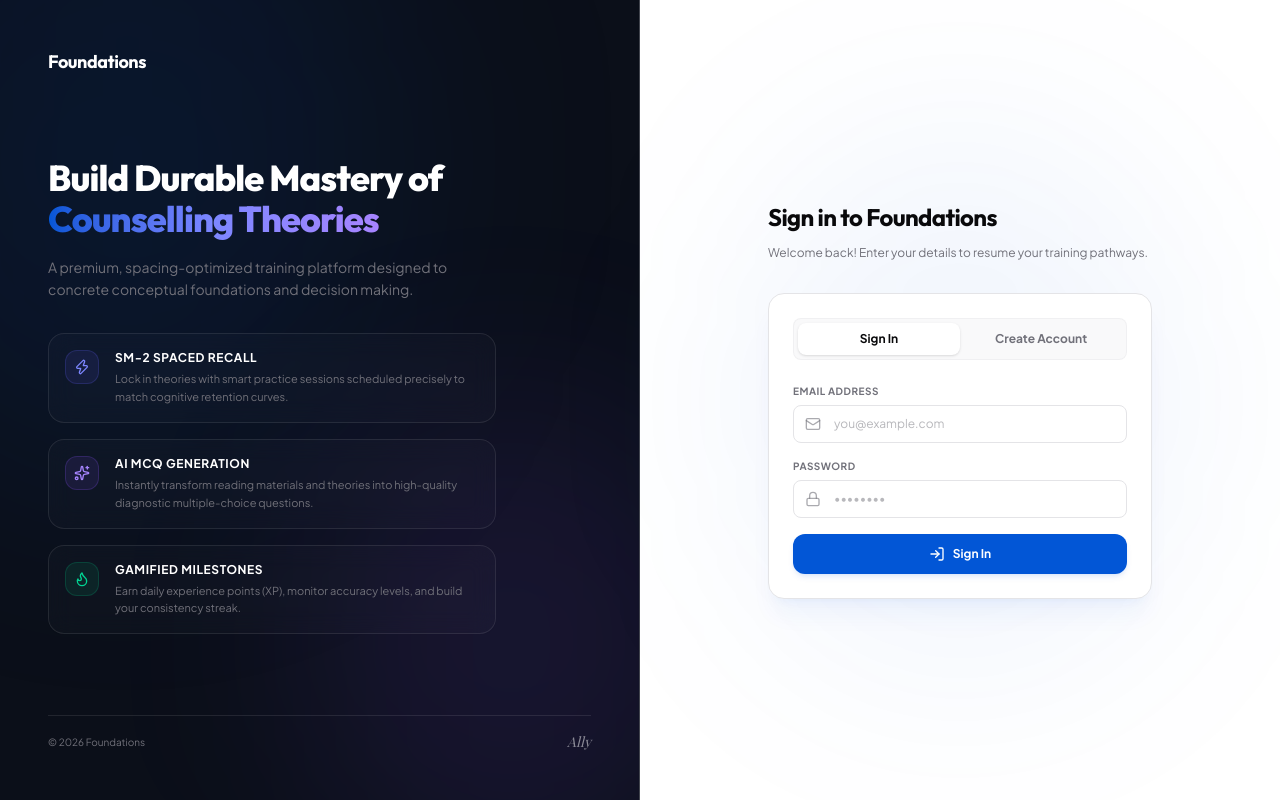
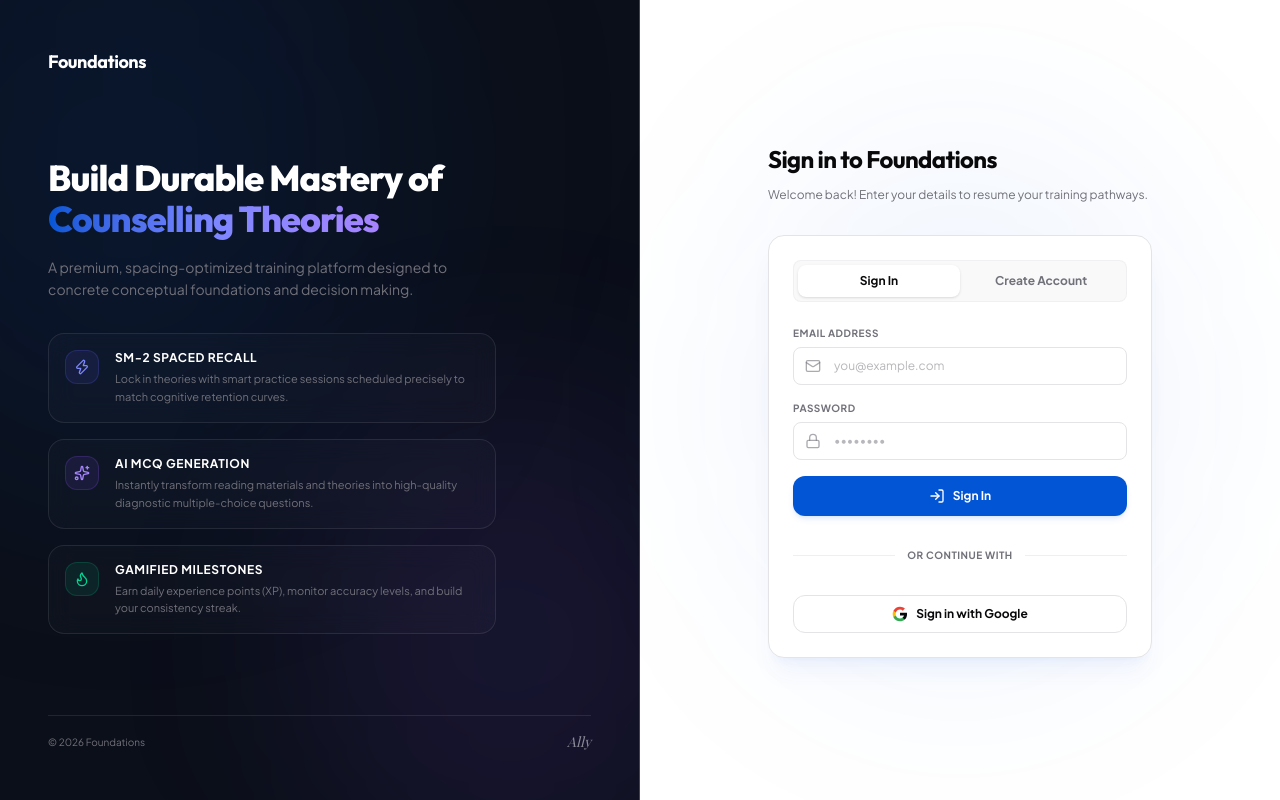
Before and after one commit to hemampandey/Foundations, a Next.js app: page /auth in a window 1280 px wide. Built offline with nearby package versions, Linux system fonts and the light colour scheme; no server answers; the database is empty; a web font is replaced by a local one.

Commit message:
Add google authentication

```diff
--- a/app/auth/page.tsx
+++ b/app/auth/page.tsx
@@ -17,6 +17,21 @@
   const [password, setPassword] = useState('');
   const [loading, setLoading] = useState(false);
   const [message, setMessage] = useState<{ type: 'success' | 'error'; text: string } | null>(null);
+
+  const handleGoogleLogin = async () => {
+    try {
+      const { error } = await supabase.auth.signInWithOAuth({
+        provider: 'google',
+        options: {
+          redirectTo: `${window.location.origin}/dashboard`,
+        },
+      });
+      if (error) throw error;
+    } catch (err: unknown) {
+      const errorMessage = err instanceof Error ? err.message : 'Failed to initialize Google sign in.';
+      setMessage({ type: 'error', text: errorMessage });
+    }
+  };
 
   useEffect(() => {
     const checkUser = async () => {
@@ -295,6 +310,38 @@
                 )}
               </button>
             </form>
+
+            <div className="relative flex py-2 items-center">
+              <div className="flex-grow border-t border-border/60"></div>
+              <span className="flex-shrink mx-3 text-[10px] text-muted-foreground uppercase font-bold tracking-wider">Or continue with</span>
+              <div className="flex-grow border-t border-border/60"></div>
+            </div>
+
+            <button
+              type="button"
+              onClick={handleGoogleLogin}
+              className="w-full py-2.5 px-4 rounded-xl font-bold bg-card text-foreground hover:bg-secondary border border-border transition-all flex items-center justify-center gap-2 cursor-pointer text-xs"
+            >
+              <svg className="w-4 h-4" viewBox="0 0 24 24">
+                <path
+                  fill="currentColor"
+                  d="M22.56 12.25c0-.78-.07-1.53-.2-2.25H12v4.26h5.92c-.26 1.37-1.04 2.53-2.21 3.31v2.77h3.57c2.08-1.92 3.28-4.74 3.28-8.09z"
+                />
+                <path
+                  fill="#34A853"
+                  d="M12 23c2.97 0 5.46-.98 7.28-2.66l-3.57-2.77c-.98.66-2.23 1.06-3.71 1.06-2.86 0-5.29-1.93-6.16-4.53H2.18v2.84C3.99 20.53 7.7 23 12 23z"
+                />
+                <path
+                  fill="#FBBC05"
+                  d="M5.84 14.09c-.22-.66-.35-1.36-.35-2.09s.13-1.43.35-2.09V7.06H2.18C1.43 8.55 1 10.22 1 12s.43 3.45 1.18 4.94l2.85-2.22.81-.63z"
+                />
+                <path
+                  fill="#EA4335"
+                  d="M12 5.38c1.62 0 3.06.56 4.21 1.64l3.15-3.15C17.45 2.09 14.97 1 12 1 7.7 1 3.99 3.47 2.18 7.06l3.66 2.84c.87-2.6 3.3-4.52 6.16-4.52z"
+                />
+              </svg>
+              <span>Sign in with Google</span>
+            </button>
           </div>
         </div>
       </div>
```
